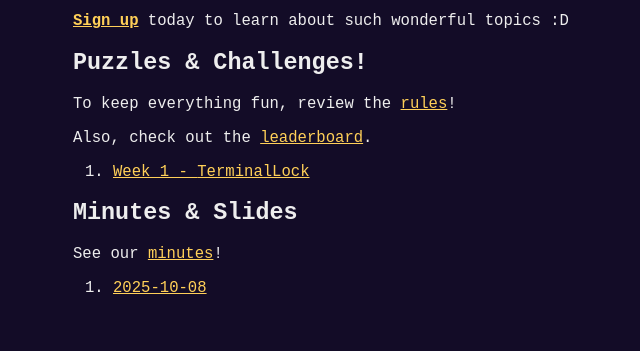
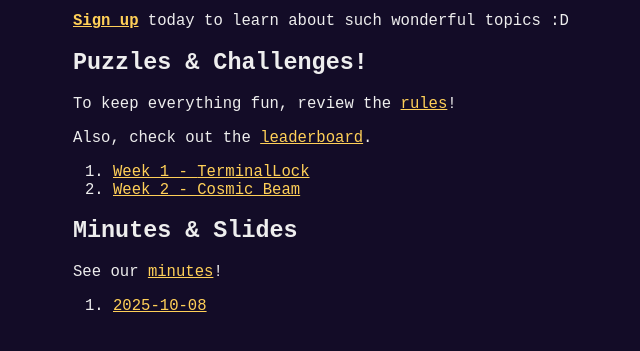
Before and after one commit to hawkhacks/club-website, a plain HTML site: page index.html in a window 1280 px wide. Shown: the part 101-452 px from the top of the page, without its empty margins (231-871 px from the left). Drawn offline with Linux system fonts and the light colour scheme.

Commit message:
Week 2 puzzle

```diff
--- a/index.html
+++ b/index.html
@@ -39,6 +39,12 @@
             >Week 1 - <code>TerminalLock</code></a
           >
         </li>
+        <li>
+          <a
+            href="https://docs.google.com/document/d/1rJLTGmWj72BGc_zFWxCVvF4v8ROTGo3EWMAASEyAhhU/"
+            >Week 2 - Cosmic Beam</a
+          >
+        </li>
       </ol>
       <h2>Minutes & Slides</h2>
       <p>
```
